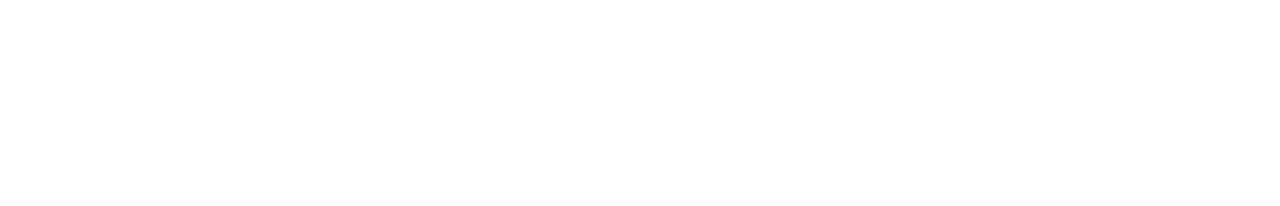
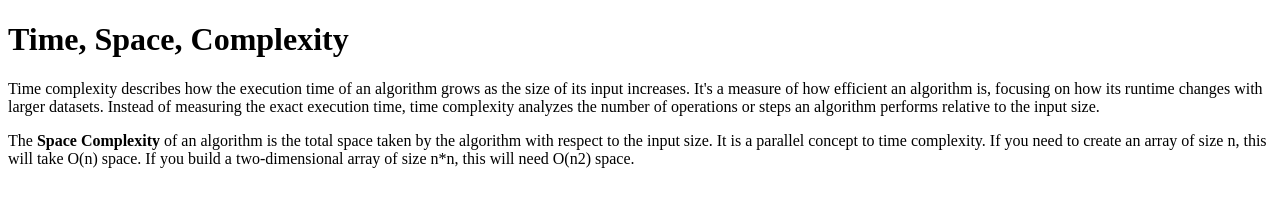
Before and after one commit to acciojob/time-and-space-complexity-deepanshu1802, a website: page main.html in a window 1280 px wide. Drawn offline with Linux system fonts and the light colour scheme.

Commit message:
created a submission

```diff
--- a/main.html
+++ b/main.html
@@ -8,6 +8,9 @@
 
 <body>
 	<!-- the entire body must be written by student -->
+	<h1>Time, Space, Complexity</h1>
+	<p>Time complexity describes how the execution time of an algorithm grows as the size of its input increases. It's a measure of how efficient an algorithm is, focusing on how its runtime changes with larger datasets. Instead of measuring the exact execution time, time complexity analyzes the number of operations or steps an algorithm performs relative to the input size. </p>
+	<p>The <b>Space Complexity</b> of an algorithm is the total space taken by the algorithm with respect to the input size. It is a parallel concept to time complexity. If you need to create an array of size n, this will take O(n) space. If you build a two-dimensional array of size n*n, this will need O(n2) space.</p>
     <script type="text/javascript" src="./script.js">
 </script>
 
```
